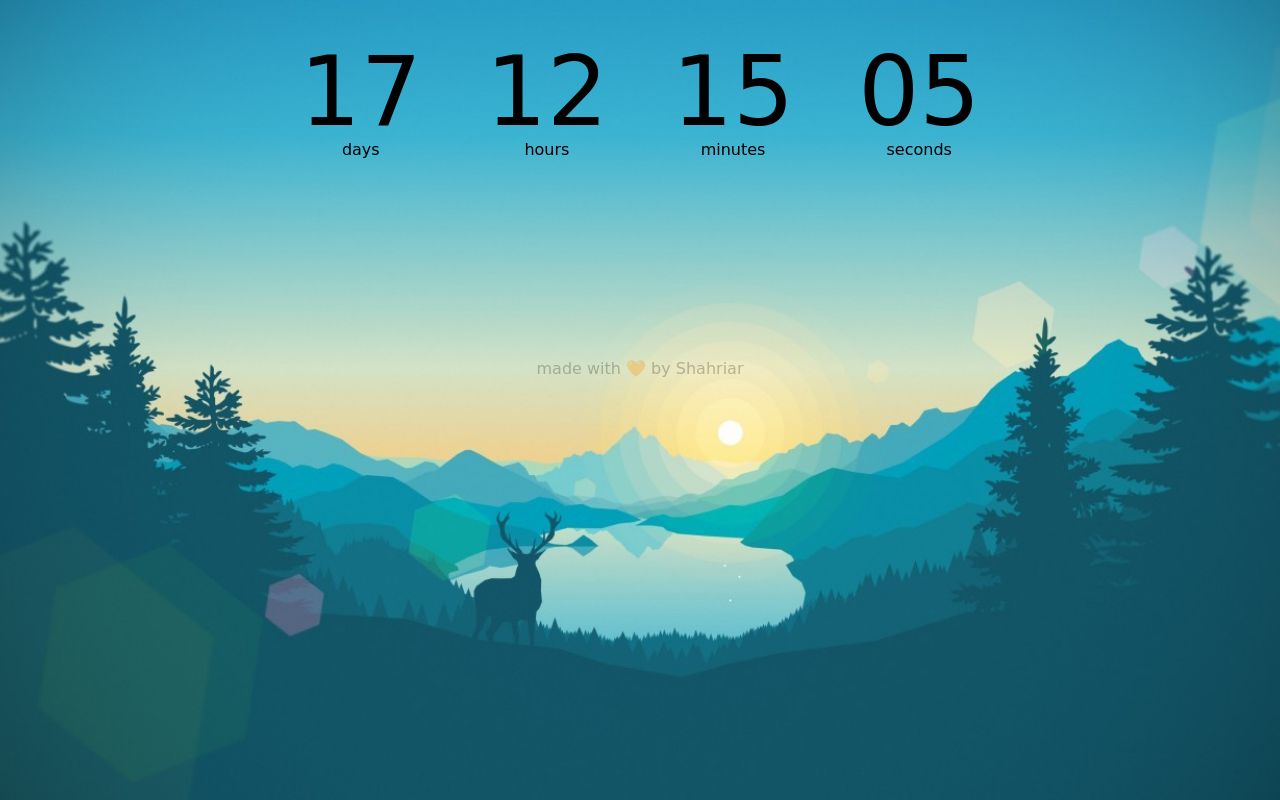
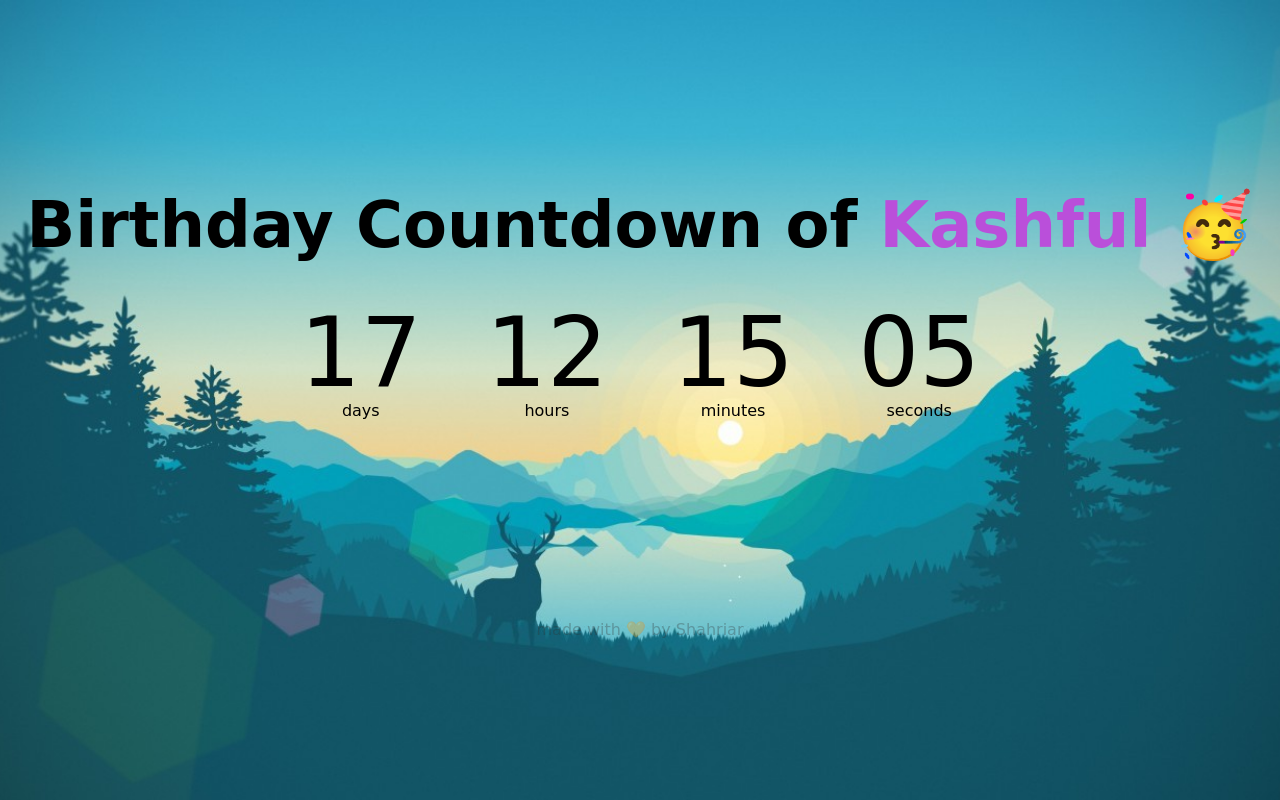
Before and after one commit to shahriarahmmed/birthday-counter, a plain HTML site: page index.html in a window 1280 px wide. Drawn offline with Linux system fonts and the light colour scheme; a web font is replaced by a local one.

Commit message:
issue fix

```diff
--- a/css/style.css
+++ b/css/style.css
@@ -25,7 +25,6 @@ body {
 }
 
 h1 {
-    margin-top: -30rem;
     font-size: 4rem;
 }
 
```
